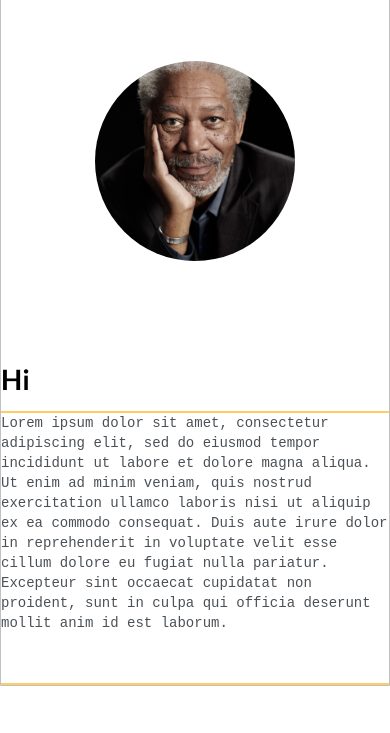
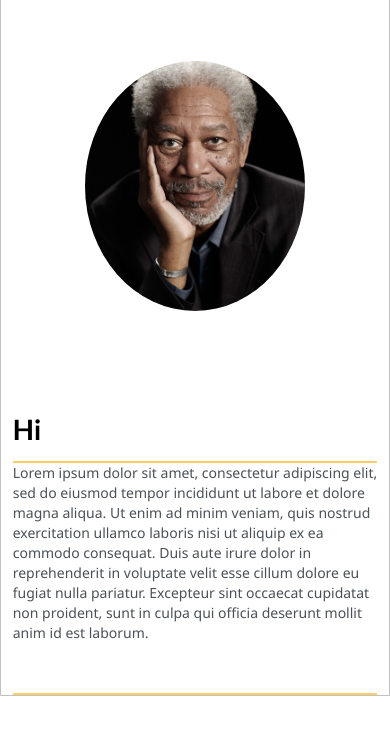
Before and after one commit to malekmkaddem/Shoomy, a plain HTML site: page index.html in a window 390 px wide. Shown: the part 40-773 px from the top of the page. Drawn offline with nearby package versions, Linux system fonts and the light colour scheme.

Commit message:
Update default.css

```diff
--- a/default.css
+++ b/default.css
@@ -76,13 +76,13 @@ body *{
 
 h1, h2, h3, h4, h5, h6, strong{
 	color: var(--mainText);
-	font-family: Lucida Bright , serif;
+	font-family: 'Bahnschrift SemiBold', monospace;
 	font-weight: 500;
 }
 
 p, li, span, label, input, textarea{
 	color: var(--secondaryText);
-	font-family: 'Roboto Mono', monospace;
+	font-family: 'Segoe UI', monospace;
 }
 
 a{
@@ -215,8 +215,8 @@ h6 { font-size: 16px;}
 	display: block;
 	margin:0 auto;
 
-	height: 200px;
-	width: 200px;
+	height: 250px;
+	width: 220px;
 	object-fit: cover;
 
 
@@ -441,6 +441,7 @@ h6 { font-size: 16px;}
 	.main-container{
 		width: 95%;
 	}
+
 }
 
 @media screen and (max-width: 800px){
@@ -452,6 +453,8 @@ h6 { font-size: 16px;}
 			'right-column'
 
 		;
+        padding-left: 3%;
+        padding-right: 3%;
 	}
 
 	.right-column{
@@ -498,4 +501,5 @@ h6 { font-size: 16px;}
 	}
 
 
+
 }
```
